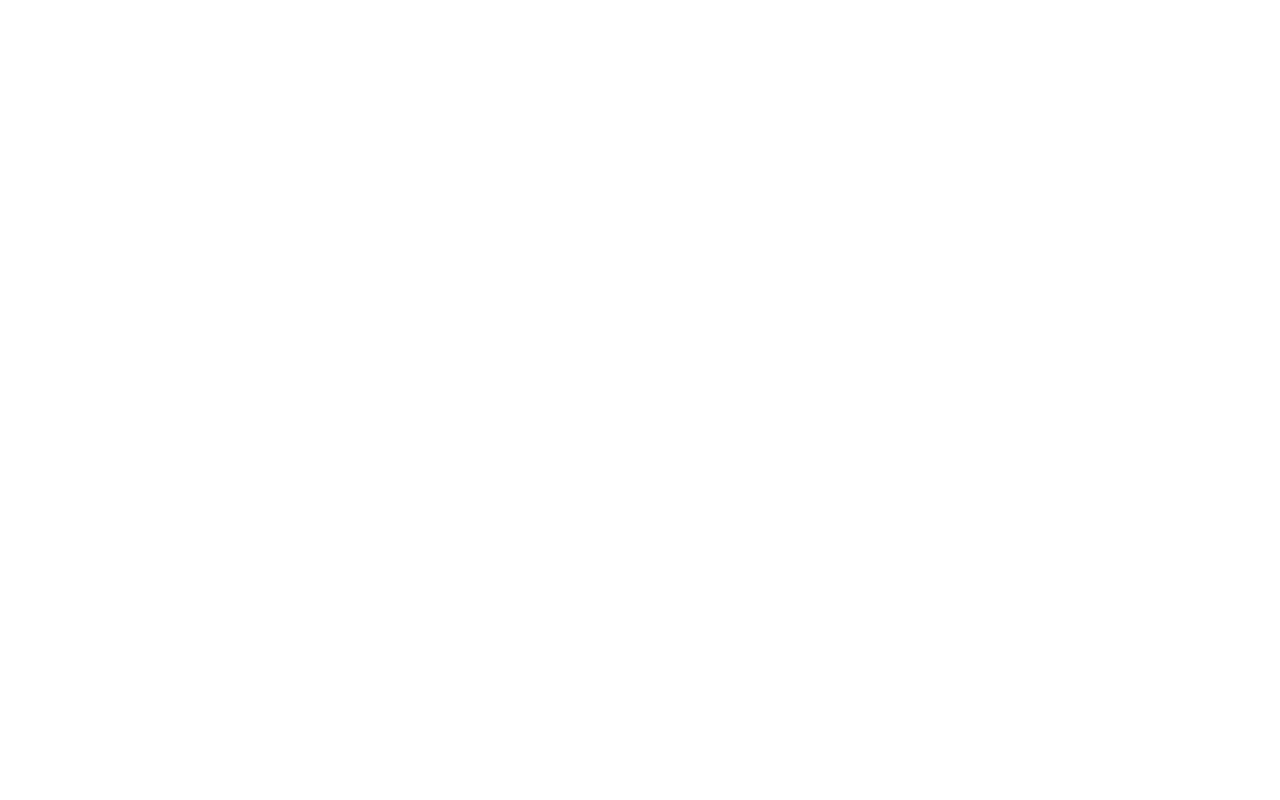
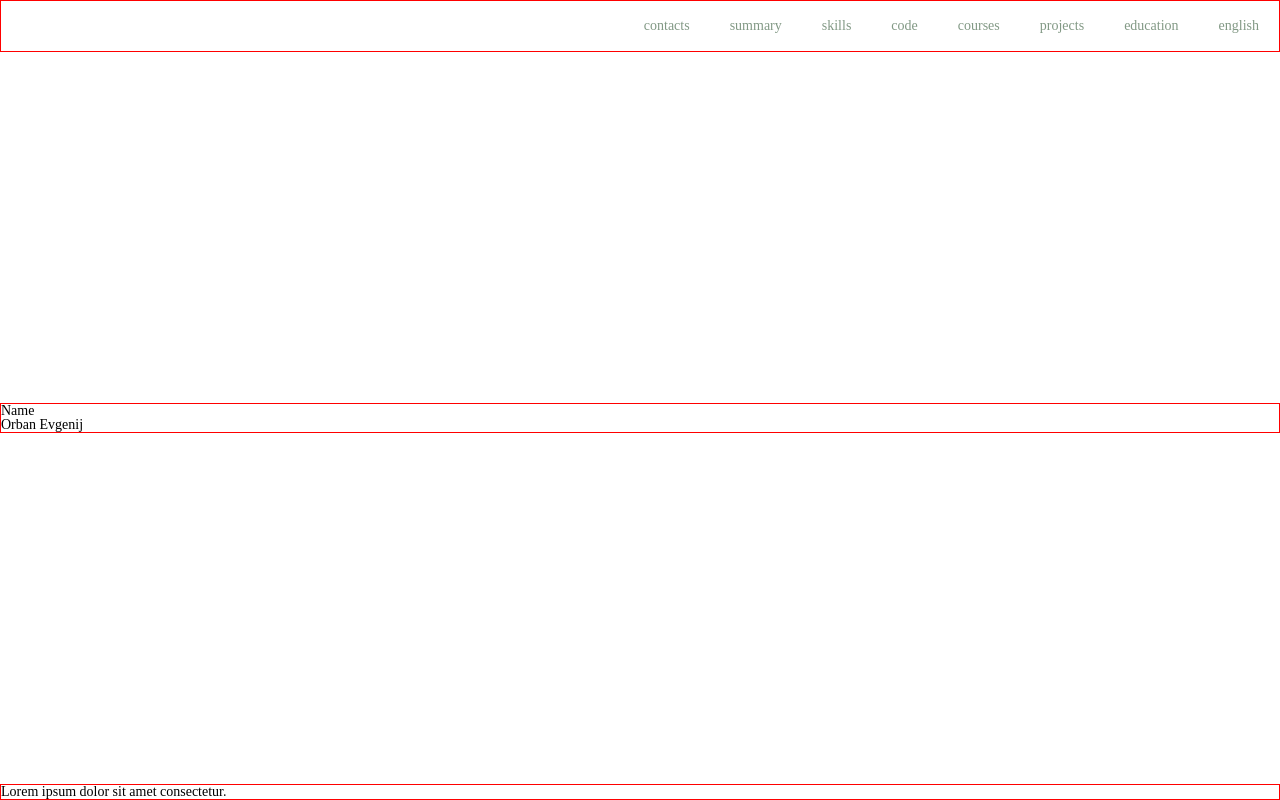
Before and after one commit to EvgenijOrb/rsschool-cv, a plain HTML site: page index.html in a window 1280 px wide. Drawn offline with Linux system fonts and the light colour scheme.

Commit message:
init: first commit

```diff
--- a/index.html
+++ b/index.html
@@ -6,10 +6,70 @@
    <meta http-equiv="X-UA-Compatible" content="IE=edge">
    <meta name="viewport" content="width=device-width, initial-scale=1.0">
    <title>CV</title>
+   <link rel="stylesheet" href="./style.css">
+   <link rel="icon" href="./assets/img/Allen's_Landing_Houston_bayou_view.ico">
+   <link rel="preconnect" href="https://fonts.googleapis.com">
+   <link rel="preconnect" href="https://fonts.gstatic.com" crossorigin>
+   <link href="https://fonts.googleapis.com/css2?family=Roboto:ital,wght@0,100;0,700;1,300&display=swap"
+      rel="stylesheet">
 </head>
 
+
 <body>
+   <header class="header">
+      <div class="conteiner">
+         <nav class="nav">
+            <ul class="nav-list">
+               <li class="nav-item"><a class="nav-link" href="#contacts">contacts</a> </li>
+               <li class="nav-item"><a class="nav-link" href="#summary">summary</a> </li>
+               <li class="nav-item"><a class="nav-link" href="#skills">skills</a> </li>
+               <li class="nav-item"><a class="nav-link" href="#code">code</a> </li>
+               <li class="nav-item"><a class="nav-link" href="#courses">courses</a> </li>
+               <li class="nav-item"><a class="nav-link" href="#projects">projects</a> </li>
+               <li class="nav-item"><a class="nav-link" href="#education">education</a> </li>
+               <li class="nav-item"><a class="nav-link" href="#english">english</a> </li>
+            </ul>
+         </nav>
+      </div>
+   </header>
+   <main class="main">
+      <div class="conteiner">
+         <section id="profile" class="section">
+            <h1 class="section-title">Name</h1>
+            <p>Orban Evgenij</p>
+         </section>
+         <section id="contacts" class="section">
 
+         </section>
+         <section id="summary" class="section">
+
+         </section>
+         <section id="skills" class="section">
+
+         </section>
+         <section id="code" class="section">
+
+         </section>
+         <section id="courses" class="section">
+
+         </section>
+         <section id="projects" class="section">
+
+         </section>
+         <section id="education" class="section">
+
+         </section>
+         <section id="english" class="section">
+
+         </section>
+
+      </div>
+   </main>
+   <footer class="footer">
+      <div class="conteiner">
+         <p>Lorem ipsum dolor sit amet consectetur.</p>
+      </div>
+   </footer>
 </body>
 
 </html>
--- a/style.css
+++ b/style.css
@@ -0,0 +1,117 @@
+/*Обнуление*/
+* {
+   padding: 0;
+   margin: 0;
+   border: 0;
+}
+*,
+*:before,
+*:after {
+   -moz-box-sizing: border-box;
+   -webkit-box-sizing: border-box;
+   box-sizing: border-box;
+}
+:focus,
+:active {
+   outline: none;
+}
+a:focus,
+a:active {
+   outline: none;
+}
+
+nav,
+footer,
+header,
+aside {
+   display: block;
+}
+
+html,
+body {
+   height: 100%;
+   width: 100%;
+   font-size: 100%;
+   line-height: 1;
+   font-size: 14px;
+   -ms-text-size-adjust: 100%;
+   -moz-text-size-adjust: 100%;
+   -webkit-text-size-adjust: 100%;
+}
+input,
+button,
+textarea {
+   font-family: inherit;
+}
+
+input::-ms-clear {
+   display: none;
+}
+button {
+   cursor: pointer;
+}
+button::-moz-focus-inner {
+   padding: 0;
+   border: 0;
+}
+a,
+a:visited {
+   text-decoration: none;
+}
+a:hover {
+   text-decoration: none;
+}
+ul li {
+   list-style: none;
+}
+img {
+   vertical-align: top;
+}
+
+h1,
+h2,
+h3,
+h4,
+h5,
+h6 {
+   font-size: inherit;
+   font-weight: 400;
+}
+/*--------------------*/
+body {
+   display: flex;
+   flex-direction: column;
+   justify-content: space-between;
+}
+.header {
+   border: 1px solid red;
+}
+.main {
+   border: 1px solid red;
+}
+.footer {
+   border: 1px solid red;
+}
+.conteiner {
+   max-width: 1440px;
+   margin: 0px;
+}
+.nav-list {
+   display: flex;
+   justify-content: flex-end;
+   align-items: center;
+}
+html {
+   scroll-behavior: smooth;
+}
+.nav-link {
+   padding: 0 20px;
+   line-height: 50px;
+   transition: 0.3s;
+   color: #829985;
+   text-decoration: none;
+   transition: color 0.5s;
+}
+.nav-link:hover {
+   color: #c21010;
+}
```
Also changed, not shown: assets/img/Allen's_Landing_Houston_bayou_view.ico (added), assets/img/zRyrIcOaEmI.jpg (added), 1 other file.
